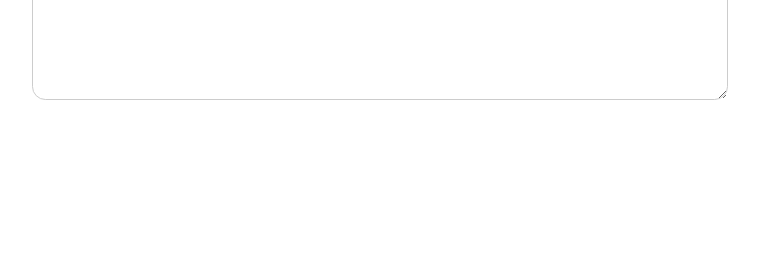
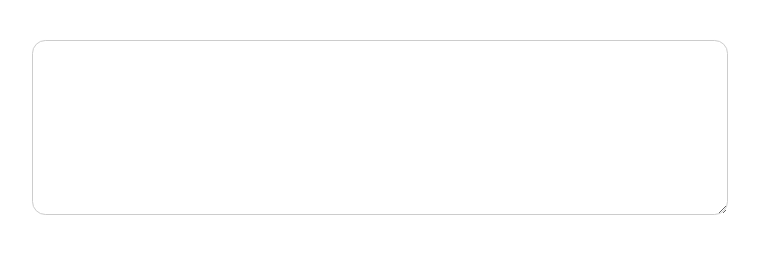
Before and after one commit to szupie/qr, a plain HTML site: page qr.html in a window 1280 px wide. Shown: the full height of the page, 260-1019 px from the left. Drawn offline with nearby package versions, Linux system fonts and the light colour scheme.

Commit message:
fix textarea going off screen

```diff
--- a/qr.html
+++ b/qr.html
@@ -31,12 +31,6 @@
 		-->
 
 		<style>
-			#target {
-				position: absolute;
-				left: 0;
-				right: 0;
-				bottom: 0;
-			}
 			.things {
 				margin: 0 auto;
 				width: 100%;
```
